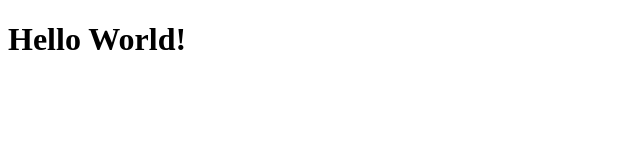
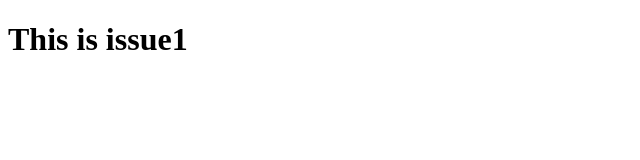
Before and after one commit to HarshBaldaniya/GitBranch, a plain HTML site: page index.html in a window 1280 px wide. Shown: the whole page, without its empty margins (0-640 px from the left). Drawn offline with Linux system fonts and the light colour scheme.

Commit message:
Fix the issue1

```diff
--- a/index.html
+++ b/index.html
@@ -6,6 +6,6 @@
     <title>Document</title>
 </head>
 <body>
-    <h1>Hello World!</h1>
+    <h1>This is issue1</h1>
 </body>
 </html>
```
